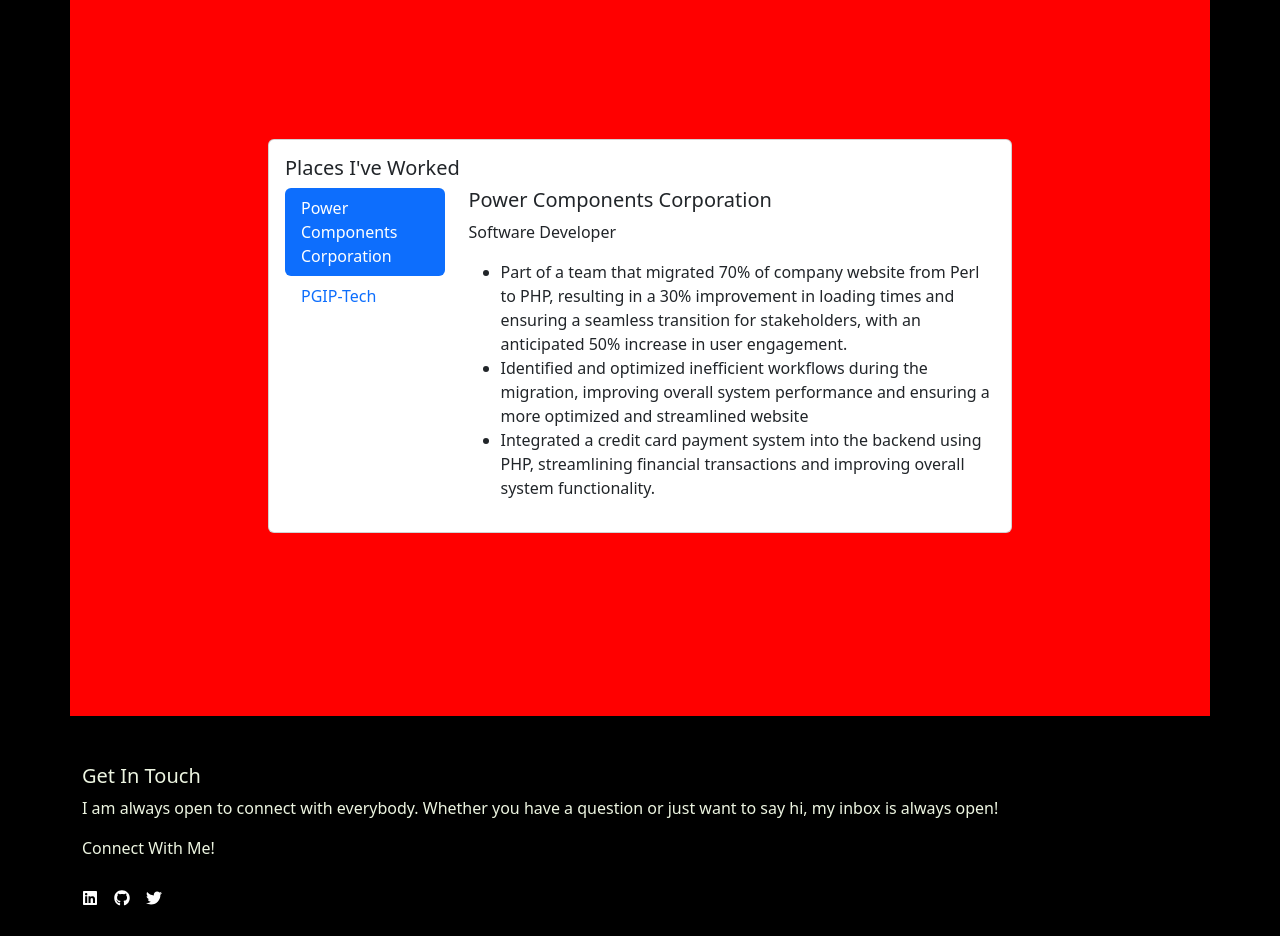
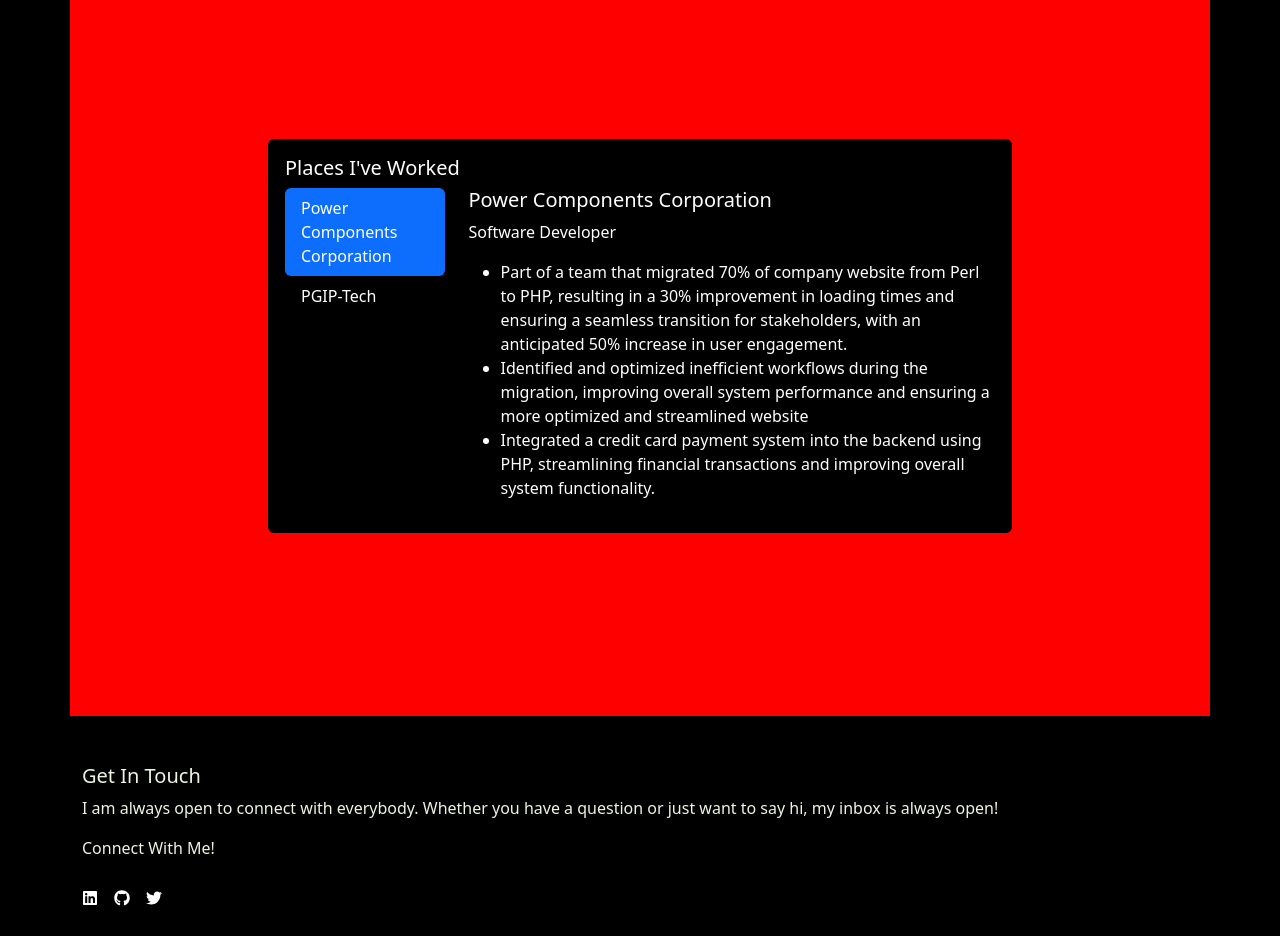
Before and after one commit to UzielCarranza/developeando, a React (Create React App) app: page / in a window 1280 px wide. Shown: the part 1740-2676 px from the top of the page. Built offline with nearby package versions, Linux system fonts and the light colour scheme.

Commit message:
adds styling to the tabs as job experience sections

```diff
--- a/src/components/JobExperience.js
+++ b/src/components/JobExperience.js
@@ -9,7 +9,7 @@
                     <Nav variant="pills" className="flex-column">
                         {jobs.map((job, index) => (
                             <Nav.Item key={index}>
-                                <Nav.Link eventKey={`job${index + 1}`}>{job.title}</Nav.Link>
+                                <Nav.Link className="text-white" eventKey={`job${index + 1}`}>{job.title}</Nav.Link>
                             </Nav.Item>
                         ))}
                     </Nav>
@@ -59,7 +59,7 @@
     return (
     <Container id={"experience-section"} >
         <Col xs={12} lg={8}>
-            <Card >
+            <Card className="bg-black text-white">
                 <Card.Body>
                     <Card.Title>Places I've Worked</Card.Title>
                     <JobList jobs={jobsDescription} />
```
